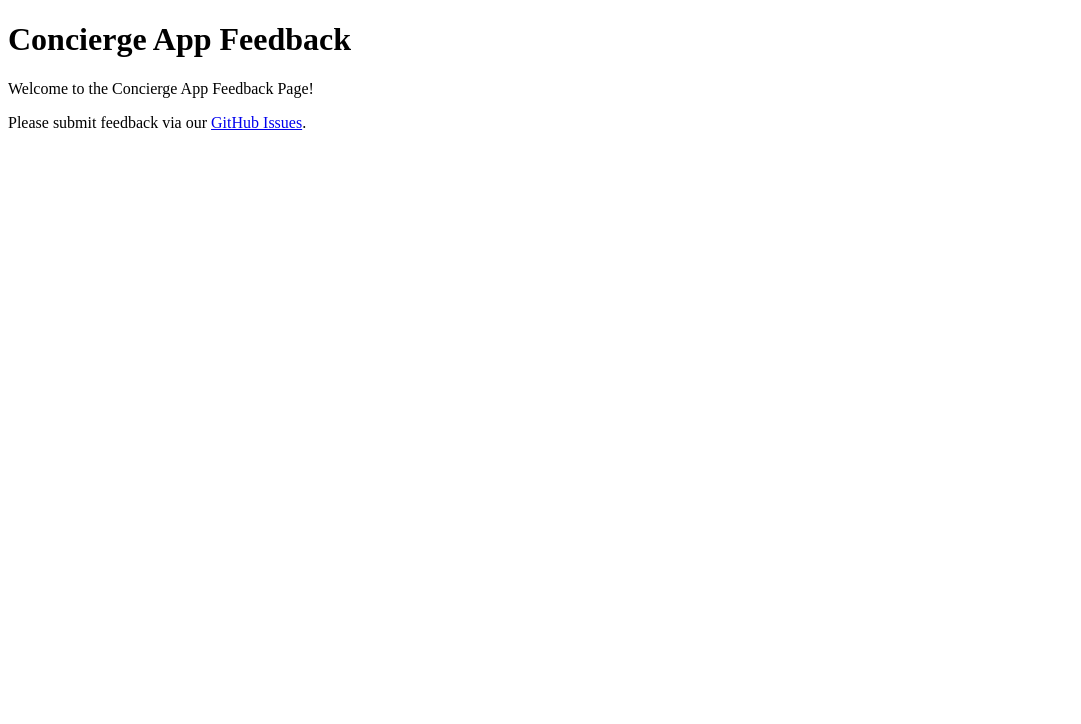
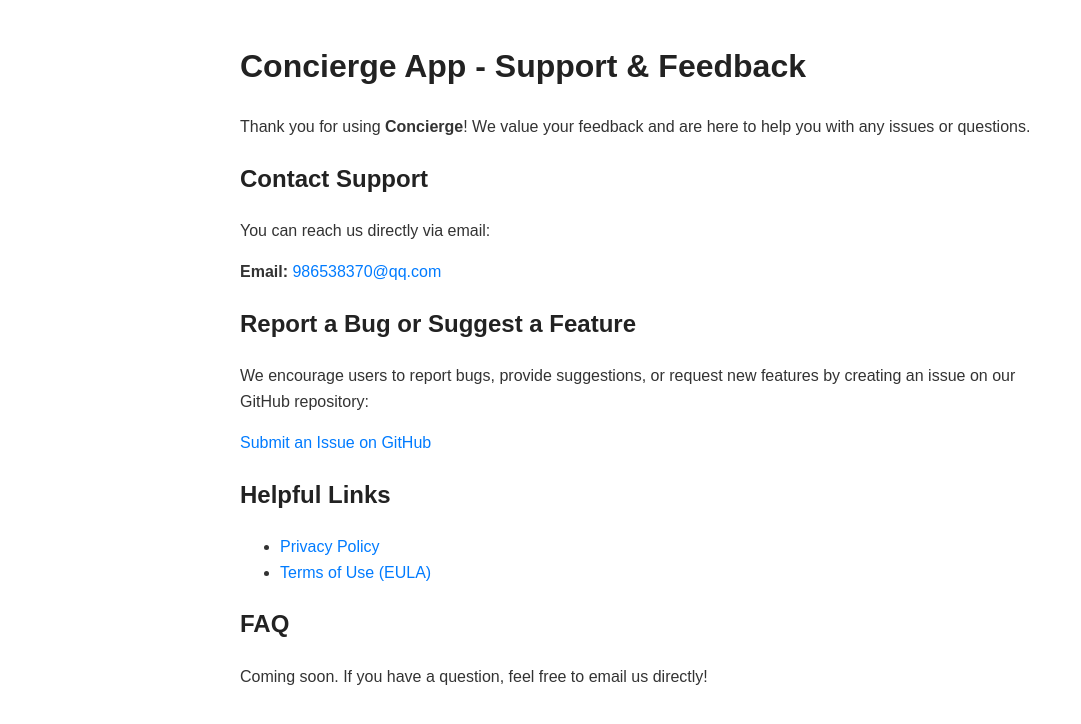
Before and after one commit to BR-commit/Concierge-Feedback, a plain HTML site: page index.html in a window 1280 px wide. Shown: the whole page, without its empty margins (0-1081 px from the left). Drawn offline with Linux system fonts and the light colour scheme.

Commit message:
Update index.html

```diff
--- a/index.html
+++ b/index.html
@@ -2,11 +2,39 @@
 <html lang="en">
 <head>
     <meta charset="UTF-8">
-    <title>Concierge App Feedback</title>
+    <meta name="viewport" content="width=device-width, initial-scale=1.0">
+    <title>Concierge App - Support & Feedback</title>
+    <style>
+        body { font-family: Arial, sans-serif; max-width: 800px; margin: auto; padding: 20px; line-height: 1.6; color: #333; }
+        h1, h2 { color: #222; }
+        a { color: #007bff; text-decoration: none; }
+        a:hover { text-decoration: underline; }
+    </style>
 </head>
 <body>
-    <h1>Concierge App Feedback</h1>
-    <p>Welcome to the Concierge App Feedback Page!</p>
-    <p>Please submit feedback via our <a href="https://github.com/BR-commit/Concierge-Feedback/issues">GitHub Issues</a>.</p>
+
+    <h1>Concierge App - Support & Feedback</h1>
+
+    <p>Thank you for using <strong>Concierge</strong>! We value your feedback and are here to help you with any issues or questions.</p>
+
+    <h2>Contact Support</h2>
+    <p>You can reach us directly via email:</p>
+    <p><strong>Email:</strong> <a href="mailto:986538370@qq.com">986538370@qq.com</a></p>
+
+    <h2>Report a Bug or Suggest a Feature</h2>
+    <p>We encourage users to report bugs, provide suggestions, or request new features by creating an issue on our GitHub repository:</p>
+    <p><a href="https://github.com/BR-commit/Concierge-Feedback/issues" target="_blank">
+        Submit an Issue on GitHub
+    </a></p>
+
+    <h2>Helpful Links</h2>
+    <ul>
+        <li><a href="https://br-commit.github.io/concierge-privacy-policy/" target="_blank">Privacy Policy</a></li>
+        <li><a href="https://br-commit.github.io/EULA/" target="_blank">Terms of Use (EULA)</a></li>
+    </ul>
+
+    <h2>FAQ</h2>
+    <p>Coming soon. If you have a question, feel free to email us directly!</p>
+
 </body>
 </html>
```
